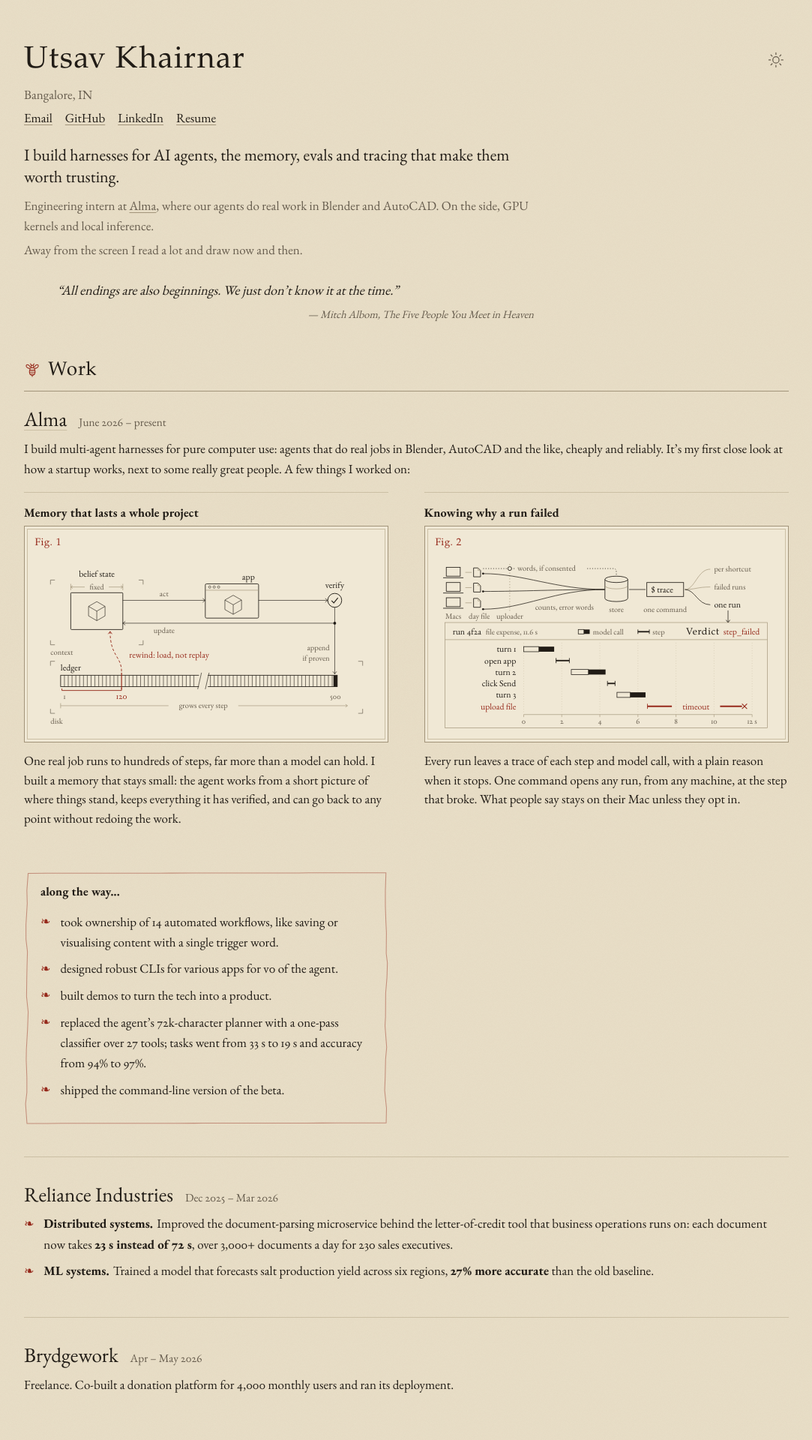
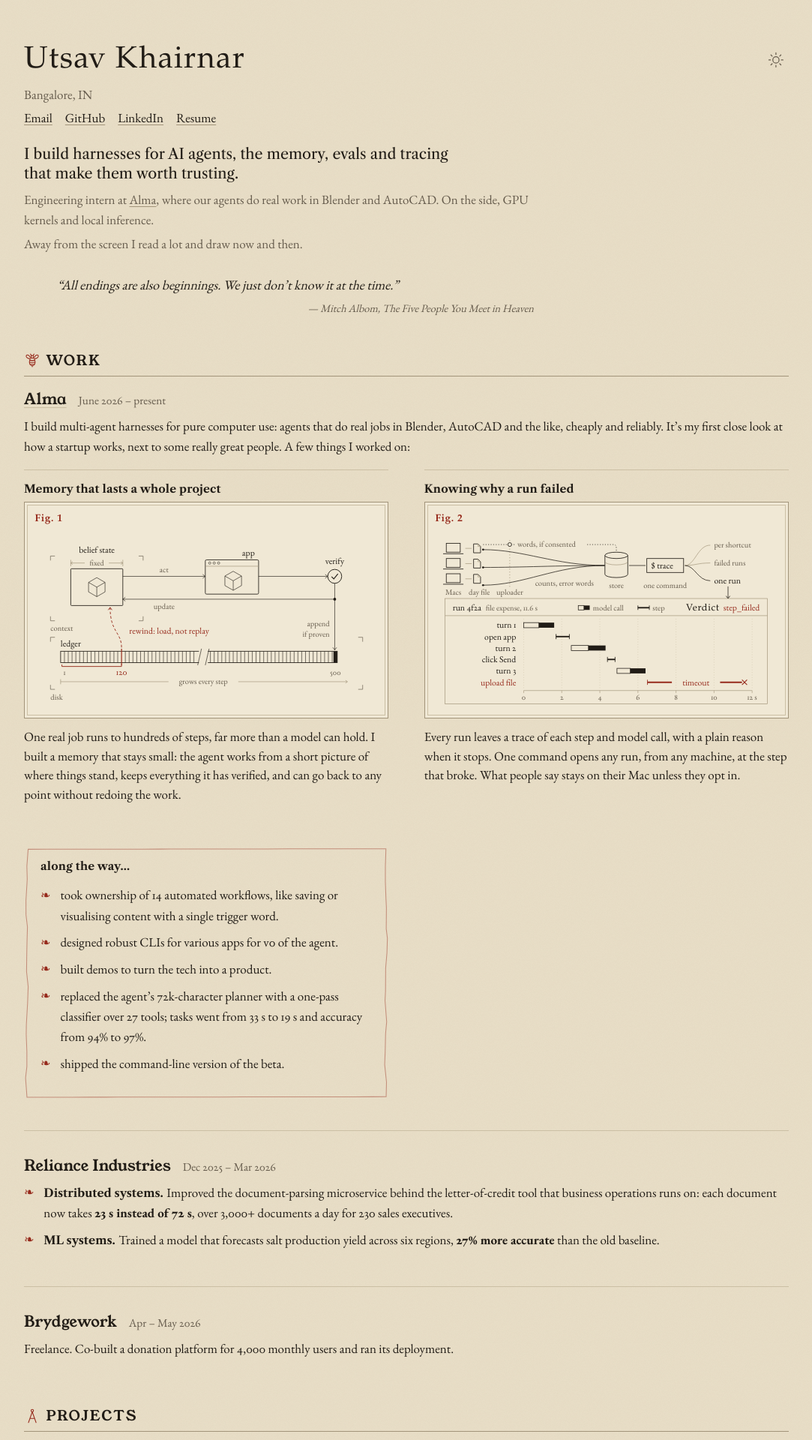
Before and after one commit to utsav1033/utsav1033.github.io, a Jekyll site: the page built from index.html, in a window 1280 px wide. Shown: the top 1920 px of the page at 75% size, without its empty margins (98-1181 px from the left). Built offline with Jekyll 4.4.1, drawn with Linux system fonts in a browser that asks for light colours; some web fonts are replaced.

Commit message:
Fonts: Young Serif titles and names, Caslon subheadings
- Section titles in spaced Young Serif capitals
- Job and project names in Young Serif
- Card headings, run-in labels, tagline and list names in Libre Caslon Text
- Figure titles in Spectral SC; name and quote stay in IM Fell

Co-Authored-By: Claude Opus 5.5 <noreply@anthropic.com>

```diff
--- a/_includes/head.html
+++ b/_includes/head.html
@@ -8,6 +8,6 @@
 <link rel="apple-touch-icon" href="{{ '/assets/apple-touch-icon.png' | relative_url }}?v=3">
 <link rel="preconnect" href="https://fonts.googleapis.com">
 <link rel="preconnect" href="https://fonts.gstatic.com" crossorigin>
-<link href="https://fonts.googleapis.com/css2?family=EB+Garamond:wght@400;500;700&family=IM+Fell+English:ital@0;1&family=IM+Fell+English+SC&display=swap" rel="stylesheet">
+<link href="https://fonts.googleapis.com/css2?family=EB+Garamond:wght@400;500;700&family=IM+Fell+English:ital@0;1&family=IM+Fell+English+SC&family=Young+Serif&family=Libre+Caslon+Text:ital,wght@0,400;0,700;1,400&family=Spectral+SC:wght@600&display=swap" rel="stylesheet">
 <link rel="stylesheet" href="{{ '/assets/css/site.css' | relative_url }}">
 {% feed_meta %}
--- a/assets/css/site.css
+++ b/assets/css/site.css
@@ -4,6 +4,9 @@
   --body:"EB Garamond",Garamond,"Times New Roman",serif;
   --fell:"IM Fell English","EB Garamond",Garamond,serif;
   --fellsc:"IM Fell English SC","IM Fell English",Garamond,serif;
+  --caslon:"Libre Caslon Text","EB Garamond",Garamond,serif;
+  --sc:"Spectral SC","IM Fell English SC",Garamond,serif;
+  --young:"Young Serif","EB Garamond",Garamond,serif;
   --text:32em;
 }
 :root[data-theme="dark"]{
@@ -49,7 +52,7 @@ strong{font-weight:700}
 .links{margin:0 0 1.3em}
 .links a{margin-right:1em}
 .intro{max-width:none}
-.tagline{font-family:var(--fell);font-size:26px;line-height:1.3;margin:0 0 .45em;max-width:30em}
+.tagline{font-family:var(--caslon);font-size:23px;line-height:1.3;margin:0 0 .45em;max-width:30em}
 .about{max-width:40em;color:var(--muted)}
 .about p{margin:0 0 .3em}
 .epigraph{margin:1.6em 0 0;padding:0;max-width:40em}
@@ -62,27 +65,27 @@ strong{font-weight:700}
 
 /* ---------- sections ---------- */
 section{margin-top:2.6em}
-.section-title{font-family:var(--fellsc);font-weight:400;font-size:30px;letter-spacing:.04em;margin:0 0 .5em;
+.section-title{font-family:var(--young);font-weight:400;font-size:22px;text-transform:uppercase;letter-spacing:.1em;margin:0 0 .5em;
   padding-bottom:.25em;border-bottom:1px solid var(--hair);display:flex;align-items:center;gap:.4em}
 .vignette{width:26px;height:26px;flex:none;fill:none;stroke:var(--red);stroke-width:1.15;stroke-linecap:round;stroke-linejoin:round;margin-top:-2px}
 .vignette .fill{fill:var(--red);stroke:none}
 .entry{padding:2em 0 .6em;margin-top:1.2em;border-top:1px solid var(--rule)}
 .section-title+.entry{border-top:0;padding-top:.5em;margin-top:0}
 .entry-head{display:flex;flex-wrap:wrap;align-items:baseline;gap:.15em .8em;margin:0 0 .45em;font-weight:400}
-.org{font-family:var(--fell);font-size:32px;line-height:1.2}
+.org{font-family:var(--young);font-weight:400;font-size:24px;line-height:1.2}
 .org a{text-decoration-color:var(--rule)}
 .when{color:var(--muted);white-space:nowrap;font-size:18px}
 .lead{margin:0 0 .4em}
 .lead p{margin:0}
 .job-points{margin:.2em 0 0}
 /* a point's topic, run in ahead of it in bold */
-.job-points .k{font-weight:700;color:var(--ink)}
+.job-points .k{font-family:var(--caslon);font-weight:700;font-size:.9em;color:var(--ink)}
 .job-points .k::after{content:".";margin-right:.3em}
 
 /* a job's work as cards: heading, figure, paragraph; two to a row */
 .cards{display:grid;grid-template-columns:minmax(0,1fr) minmax(0,1fr);gap:1.6em 2.8em;margin:1em 0 .6em}
 .card{display:grid;grid-row:span 3;grid-template-rows:subgrid;row-gap:0;padding-top:.9em;border-top:1px solid var(--rule)}
-.card h4{font-family:var(--body);font-weight:700;font-size:19px;letter-spacing:.01em;margin:0 0 .45em;line-height:1.3}
+.card h4{font-family:var(--caslon);font-weight:700;font-size:17.5px;letter-spacing:.01em;margin:0 0 .45em;line-height:1.3}
 .card figure{margin:0 0 .7em;display:flex;flex-direction:column}
 .card figure svg{margin:auto 0}
 .card-text{line-height:1.5}
@@ -132,7 +135,7 @@ ul.ornate strong{font-weight:700;color:var(--ink)}
 /* ---------- figures, framed ---------- */
 figure{margin:.15em 0 0;background:var(--card);border:1px solid var(--hair);padding:14px 16px 12px;position:relative}
 figure::before{content:"";position:absolute;inset:4px;border:1px solid var(--rule);pointer-events:none}
-.fig-title{font-family:var(--fellsc);font-size:16px;letter-spacing:.05em;margin:0 0 8px;color:var(--ink);position:relative}
+.fig-title{font-family:var(--sc);font-weight:600;font-size:16px;letter-spacing:.05em;margin:0 0 8px;color:var(--ink);position:relative}
 .fig-title .n{color:var(--red);margin-right:.35em}
 figure svg{display:block;width:100%;height:auto;position:relative}
 figcaption{font-size:15.5px;font-weight:400;line-height:1.4;color:var(--muted);margin:8px 0 0;position:relative}
@@ -174,13 +177,13 @@ svg .lnr{fill:none;stroke:var(--red);stroke-width:1.1}
 .list .head{display:flex;justify-content:space-between;align-items:baseline;gap:1em}
 .list .sub{color:var(--muted);font-size:18px;margin:.05em 0 0}
 .empty{color:var(--muted)}
-/* body font with lining figures, so the zero in mem0 never reads as an o */
-.oss .t-name{font-family:var(--body);font-weight:400;font-variant-numeric:lining-nums;font-feature-settings:"lnum" 1}
+/* lining figures, so the zero in mem0 never reads as an o */
+.oss .t-name{font-variant-numeric:lining-nums;font-feature-settings:"lnum" 1}
 /* smaller things */
 .things{list-style:none;margin:0;padding:0;max-width:44em}
 .things li{display:grid;grid-template-columns:10em 7em 1fr;gap:0 1em;align-items:baseline;padding:.35em 0;border-bottom:1px dotted var(--hair)}
 .things li:last-child{border-bottom:0}
-.t-name{font-family:var(--fell);font-size:18.5px}
+.t-name{font-family:var(--caslon);font-size:17px}
 .t-kind{color:var(--muted);font-size:13.5px;font-variant:small-caps;letter-spacing:.05em}
 .t-text{font-size:16.5px;line-height:1.45}
 
@@ -188,7 +191,7 @@ svg .lnr{fill:none;stroke:var(--red);stroke-width:1.1}
 .reading{list-style:none;margin:0;padding:0;max-width:var(--text)}
 .reading li{display:flex;flex-wrap:wrap;align-items:baseline;gap:.1em .7em;padding:.4em 0;border-bottom:1px dotted var(--hair)}
 .reading li:last-child{border-bottom:0}
-.r-title{font-family:var(--fell);font-size:21px}
+.r-title{font-family:var(--caslon);font-size:18px}
 .r-author{color:var(--muted)}
 .r-now{font-size:14px;letter-spacing:.06em;font-variant:small-caps;color:var(--red);border:1px solid var(--red);border-radius:2px;padding:0 .4em;line-height:1.5}
 
```
